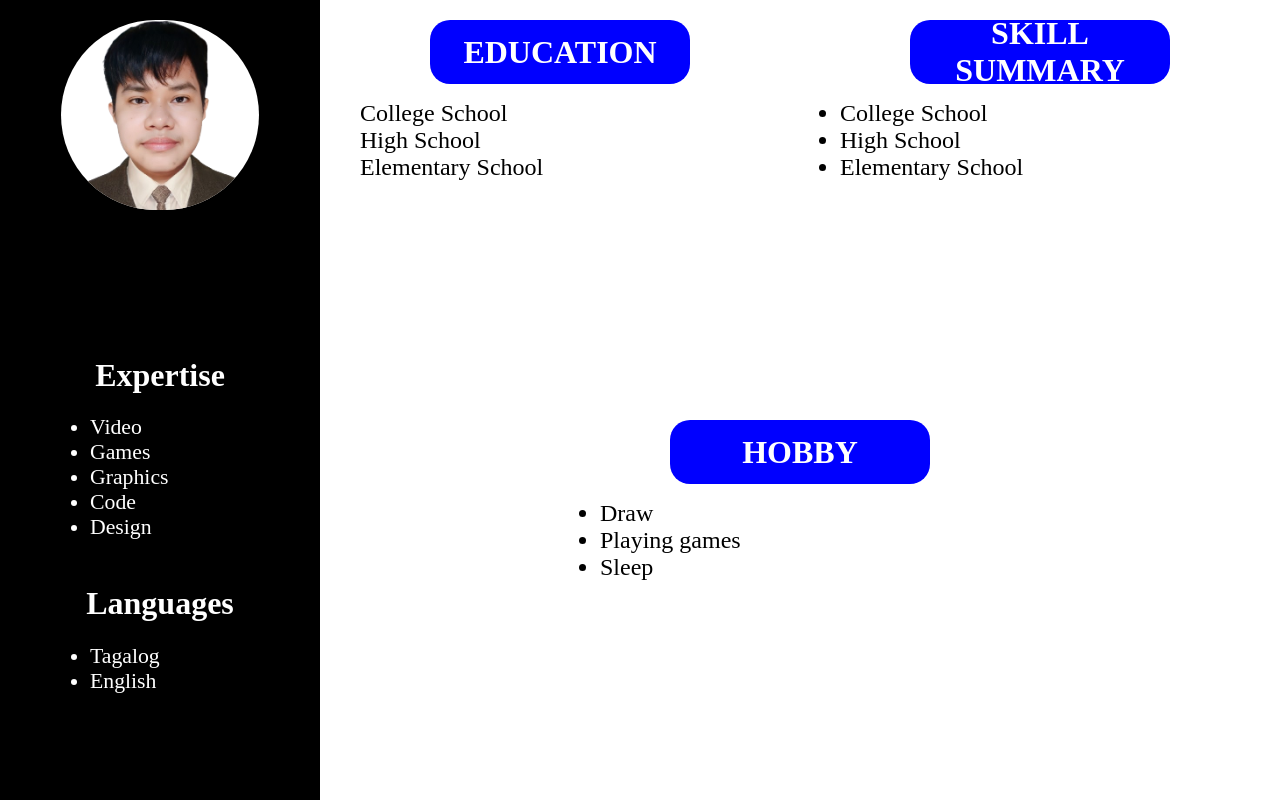
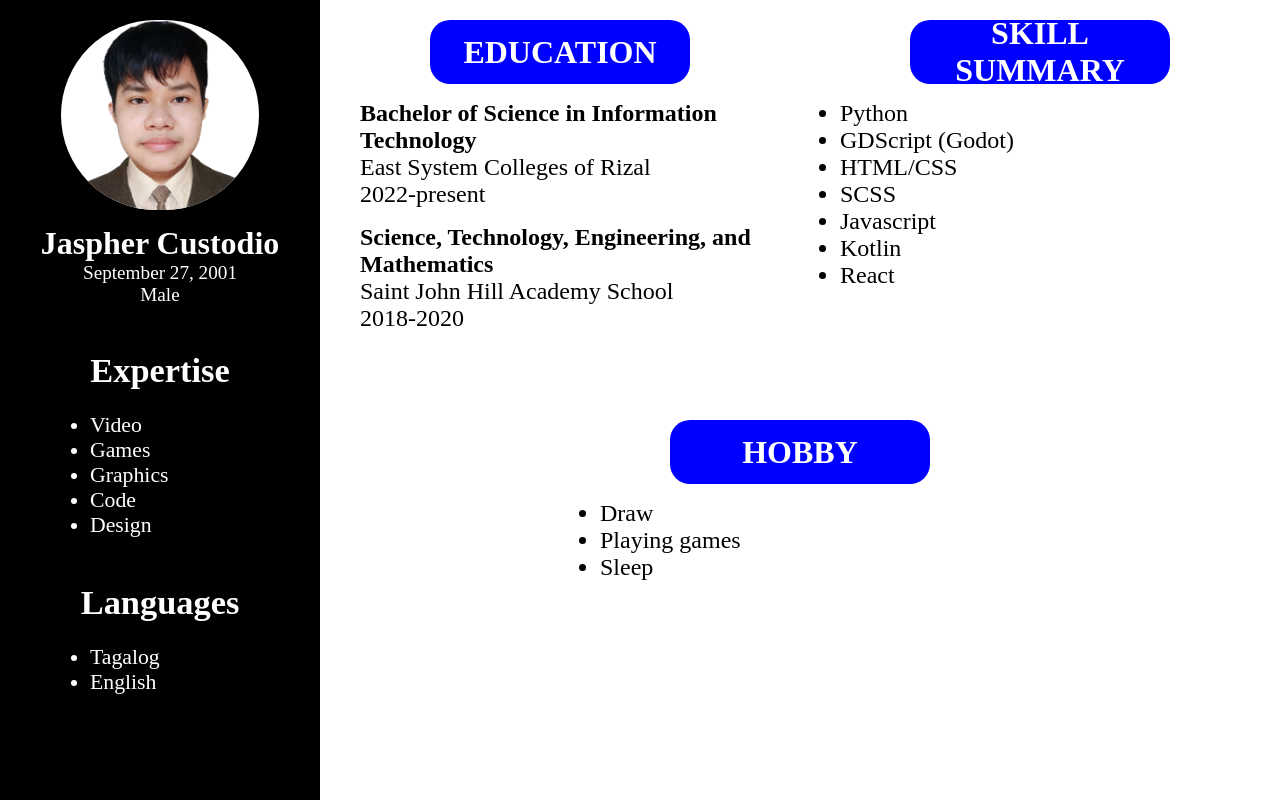
Before and after one commit to JaspherCustodio/website-resume01, a plain HTML site: page index.html in a window 1280 px wide. Drawn offline with Linux system fonts and the light colour scheme.

Commit message:
Update index.html

```diff
--- a/index.html
+++ b/index.html
@@ -11,10 +11,12 @@
                     <div class="img-circle">
                         <img src="assets/img/prefil.png" alt="">
                     </div>
-                    <p>Jaspher Custodio</p>
-                    <p>September 27, 2001</p>
-                    <p>Male</p>
-                    <h1>Expertise</h1>
+                    <div class="info">
+                        <p class="name">Jaspher Custodio</p>
+                        <p class="info-1">September 27, 2001</p>
+                        <p class="info-1">Male</p>
+                    </div>
+                    <h1 class="left-h1">Expertise</h1>
                     <ul>
                         <li>Video</li>
                         <li>Games</li>
@@ -22,7 +24,7 @@
                         <li>Code</li>
                         <li>Design</li>
                     </ul>
-                    <h1>Languages</h1>
+                    <h1 class="left-h1">Languages</h1>
                     <ul>
                         <li>Tagalog</li>
                         <li>English</li>
@@ -35,9 +37,14 @@
                                 <h1>EDUCATION</h1>
                             </div>
                             <ul>
-                                <li>College School</li>
-                                <li>High School</li>
-                                <li>Elementary School</li>
+                                <li><strong>Bachelor of Science in Information Technology</strong></li>
+                                <li>East System Colleges of Rizal</li>
+                                <li>2022-present</li>
+                            </ul>
+                            <ul>
+                                <li><strong>Science, Technology, Engineering, and Mathematics</strong></li>
+                                <li>Saint John Hill Academy School</li>
+                                <li>2018-2020</li>
                             </ul>
                         </div>
                         <div class="box2 box">
@@ -45,9 +52,13 @@
                                 <h1>SKILL SUMMARY</h1>
                             </div>
                             <ul>
-                                <li>College School</li>
-                                <li>High School</li>
-                                <li>Elementary School</li>
+                                <li>Python</li>
+                                <li>GDScript (Godot)</li>
+                                <li>HTML/CSS</li>
+                                <li>SCSS</li>
+                                <li>Javascript</li>
+                                <li>Kotlin</li>
+                                <li>React</li>
                             </ul>
                         </div>
                     </div>
```
